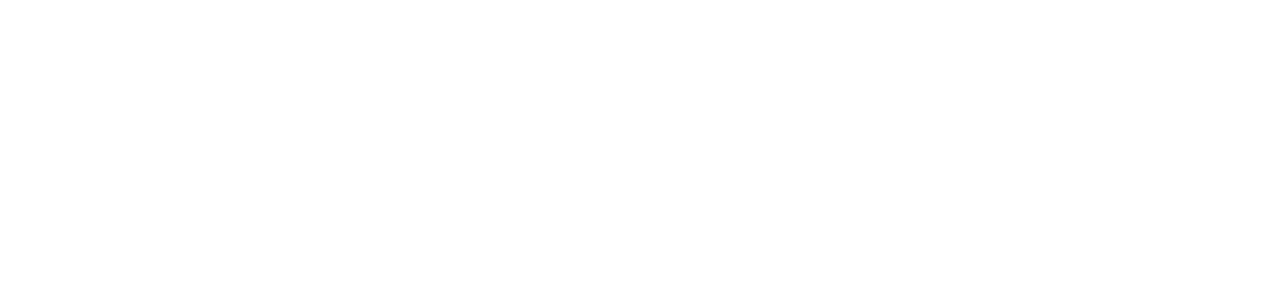
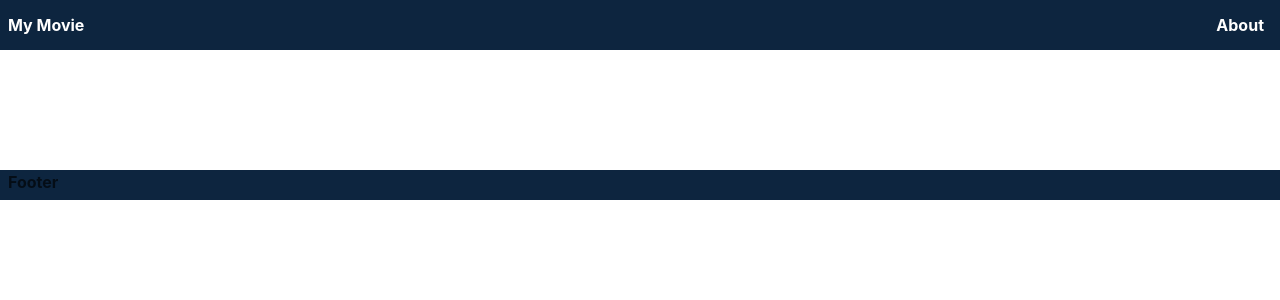
Before and after one commit to alexc957/my-movies-library, a React app: page /movie/new in a window 1280 px wide. Before the commit this address had no page. Shown: the top 300 px of the page. Built offline with nearby package versions, Linux system fonts and the light colour scheme.

Commit message:
Layout using a grid system done

```diff
--- a/src/App.tsx
+++ b/src/App.tsx
@@ -6,15 +6,20 @@
 import { BrowserRouter, Route, Routes } from "react-router-dom";
 import Home from "./pages/Home";
 import About from "./pages/About";
+import theme from "./theme";
+import Layout from "./components/Layout/Layout";
+
 export default function App() {
   return (
-    <ChakraProvider>
+    <ChakraProvider theme={theme}>
+      <Layout>
         <BrowserRouter>
           <Routes>
             <Route path="/" element={<Home />} />
             <Route path="about" element={<About />} />
           </Routes>
         </BrowserRouter>
+      </Layout>
     </ChakraProvider>
   );
 }
--- /dev/null
+++ b/src/components/Layout/Layout.tsx
@@ -0,0 +1,33 @@
+import React from "react";
+import { Grid, GridItem } from "@chakra-ui/react";
+import NavBar from "./NavBar";
+
+type ChildrenProp = {
+  children: React.ReactNode;
+};
+export default function Layout({ children }: ChildrenProp) {
+  return (
+    <Grid
+      templateAreas={`"header header"
+                  " main main"
+                  "footer footer"`}
+      gridTemplateRows={"50px 1fr 30px"}
+      gridTemplateColumns={"150px 1fr"}
+      h="200px"
+      gap="1"
+      color="blackAlpha.700"
+      fontWeight="bold"
+    >
+      <GridItem pl="2" bg="primary" area={"header"}>
+        <NavBar />
+      </GridItem>
+
+      <GridItem pl="2" area={"main"}>
+        {children}
+      </GridItem>
+      <GridItem pl="2" bg="primary" area={"footer"}>
+        Footer
+      </GridItem>
+    </Grid>
+  );
+}
--- /dev/null
+++ b/src/components/Layout/NavBar.tsx
@@ -0,0 +1,22 @@
+import { Flex, Box, Spacer, Link } from "@chakra-ui/react";
+import React from "react";
+
+export default function NavBar() {
+  return (
+    <Flex
+      bg={"primary"}
+      alignItems={"center"}
+      height="100%"
+      role={"navigation"}
+      justifyContent="space-between"
+    >
+      <Link color={"white"} href="/">
+        My Movie
+      </Link>
+
+      <Link mx={"4"} color={"white"} href="/about">
+        About
+      </Link>
+    </Flex>
+  );
+}
--- /dev/null
+++ b/src/theme.ts
@@ -0,0 +1,11 @@
+import { extendTheme } from "@chakra-ui/react";
+
+const theme = extendTheme({
+  colors: {
+    primary: "#0d253f",
+    secondary: "#01b4e4",
+    tertiary: "#90cea1",
+  },
+});
+
+export default theme;
```
Also changed, not shown: 2 other files (tests, documents, lock files or other folders). Lines whose indentation alone changed are shown as unchanged.
